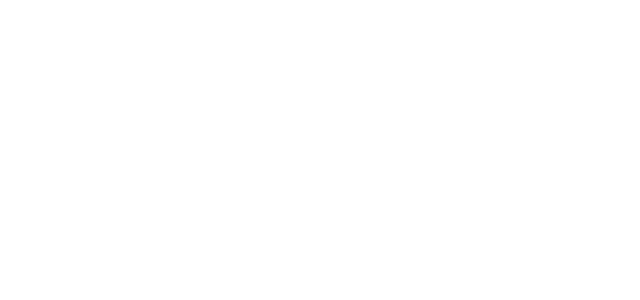
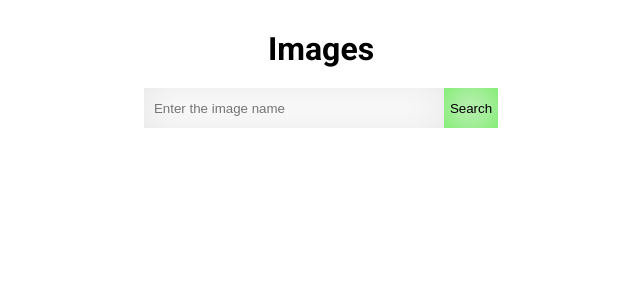
Before and after one commit to vik-art/image-finder, an Angular app: page / in a window 1280 px wide. Shown: the top 300 px of the page, without its empty margins (319-959 px from the left). Built offline with nearby package versions, Linux system fonts and the light colour scheme.

Commit message:
search form added

```diff
--- a/src/app/app.component.html
+++ b/src/app/app.component.html
@@ -0,0 +1,9 @@
+<div class="container">
+  <div class="form-container">
+    <h1 class="title">Images</h1>
+    <form>
+      <input type="text" class="searchbar-input" placeholder="Enter the image name">
+      <button type="submit" class="searchform-button">Search</button>
+    </form>
+  </div>
+</div>
--- a/src/app/app.component.scss
+++ b/src/app/app.component.scss
@@ -0,0 +1,24 @@
+.container {
+  width: 100%;
+  text-align: center;
+  .form-container {
+    padding-top: 30px;
+    padding-bottom: 30px;
+    .title {
+      margin-bottom: 20px;
+    }
+    .searchbar-input {
+      width: 300px;
+      height: 40px;
+      border: none;
+      box-shadow: 0 0 40px rgba(0, 0, 0, 0.1) inset;
+      padding: 10px;
+    }
+    .searchform-button {
+      height: 40px;
+      border: none;
+      box-shadow: 0 0 40px rgba(32, 236, 5, 0.685) inset;
+      cursor: pointer;
+    }
+  }
+}
--- a/src/index.html
+++ b/src/index.html
@@ -1,12 +1,18 @@
 <!doctype html>
 <html lang="en">
+
 <head>
   <meta charset="utf-8">
   <title>ImageFinder</title>
   <base href="/">
   <meta name="viewport" content="width=device-width, initial-scale=1">
+  <link rel="preconnect" href="https://fonts.googleapis.com">
+  <link rel="preconnect" href="https://fonts.gstatic.com" crossorigin>
+  <link href="https://fonts.googleapis.com/css2?family=Roboto:wght@400;700&display=swap" rel="stylesheet">
 </head>
+
 <body>
   <app-root></app-root>
 </body>
+
 </html>
--- a/src/styles.scss
+++ b/src/styles.scss
@@ -1 +1,12 @@
-/* You can add global styles to this file, and also import other style files */
+body {
+  margin: 0;
+  padding: 0;
+  font-family: "Roboto", sans-serif;
+}
+h1 {
+  margin: 0;
+  padding: 0;
+}
+* {
+  box-sizing: border-box;
+}
```
